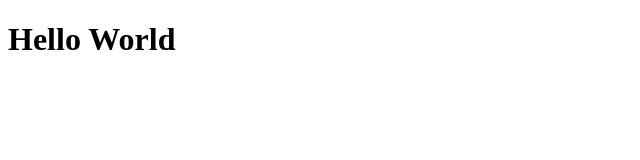
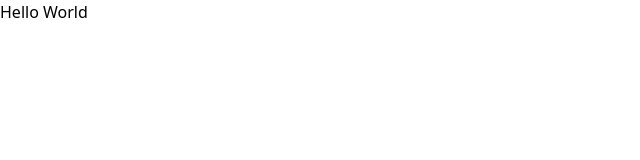
Before and after one commit to dai-gi/Tailwind-CSS, a plain HTML site: page index.html in a window 1280 px wide. Shown: the whole page, without its empty margins (0-640 px from the left). Drawn offline with nearby package versions, Linux system fonts and the light colour scheme.

Commit message:
tailwindCSSのCDNを追加

```diff
--- a/index.html
+++ b/index.html
@@ -4,6 +4,7 @@
   <meta charset="UTF-8">
   <meta name="viewport" content="width=device-width, initial-scale=1.0">
   <title>Document</title>
+  <link href="https://unpkg.com/tailwindcss@^2/dist/tailwind.min.css" rel="stylesheet">
 </head>
 <body>
   <h1>Hello World</h1>
```
